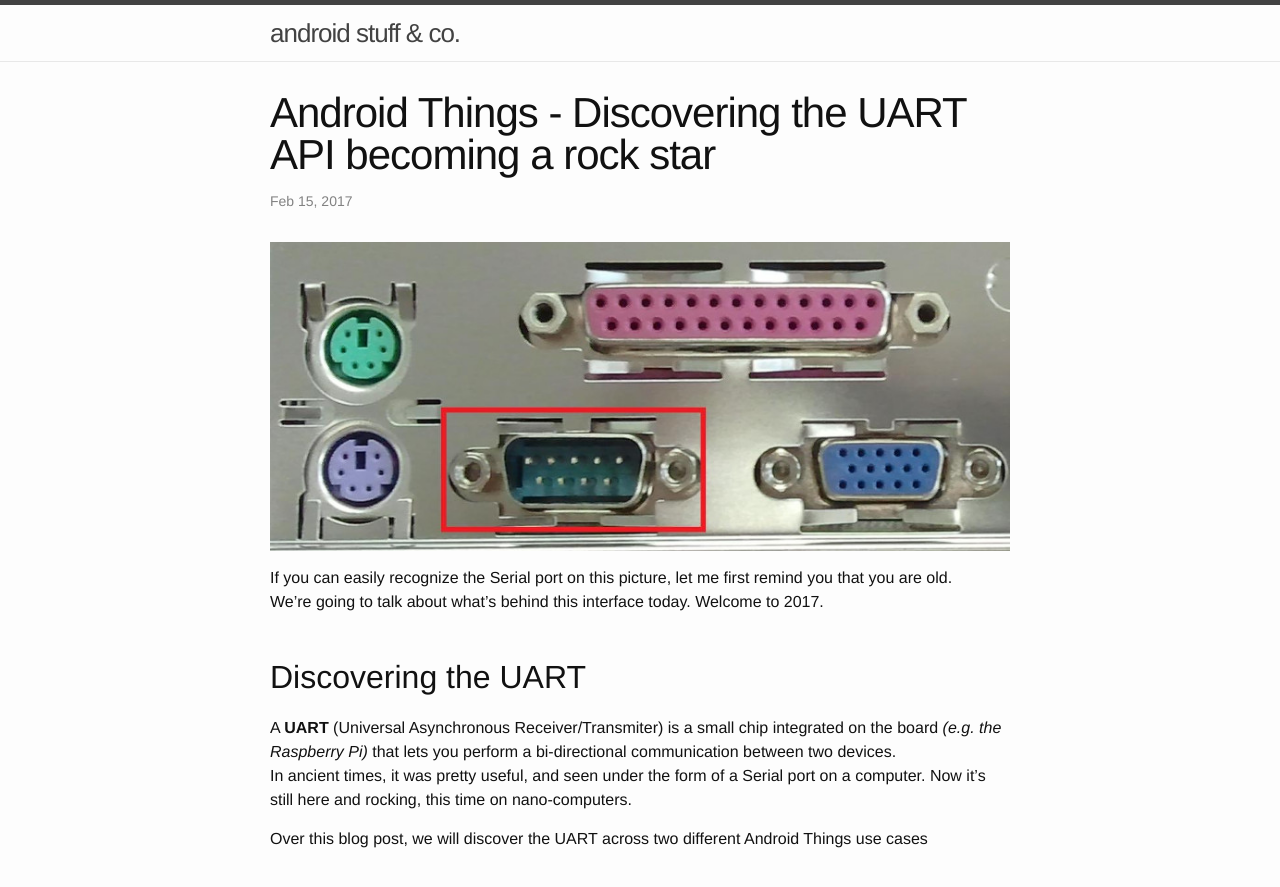
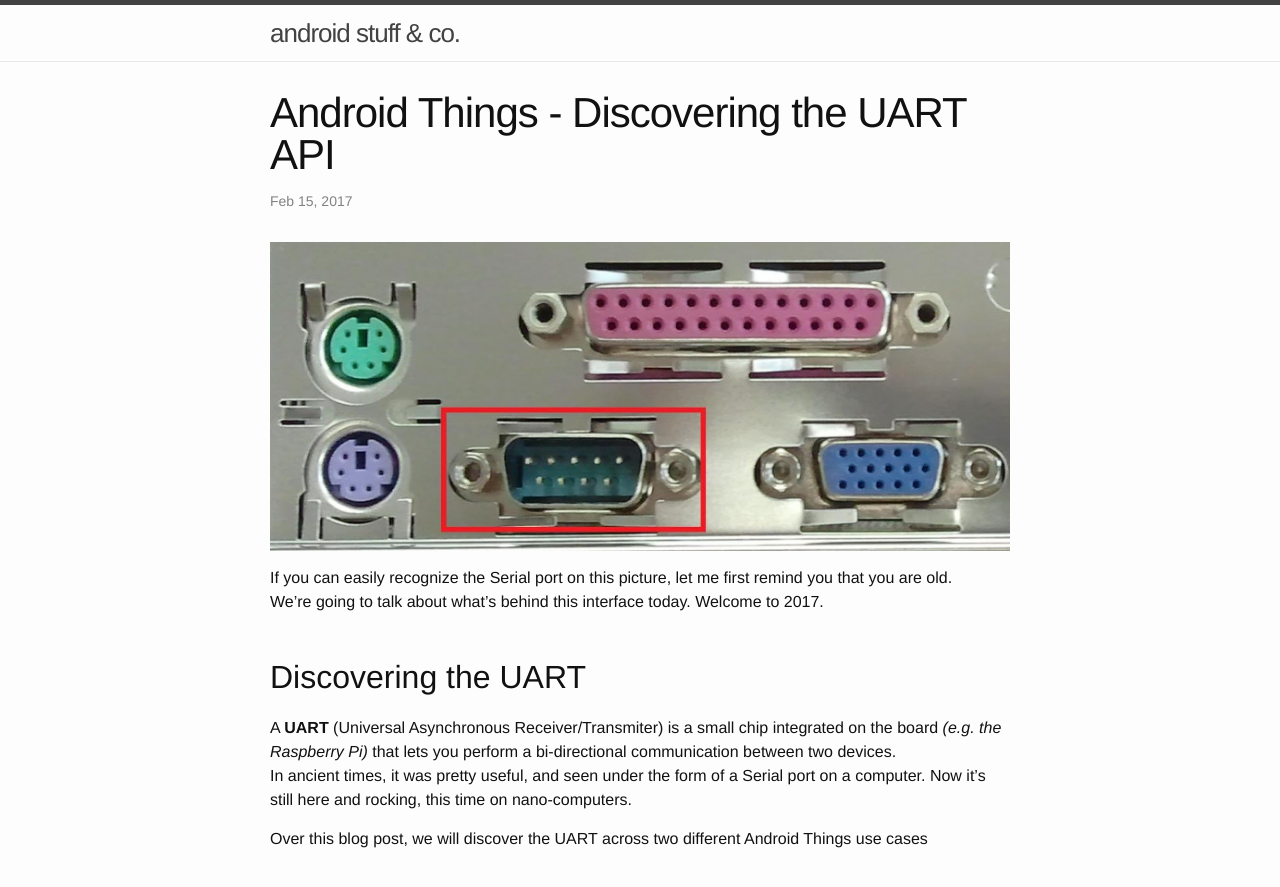
Before and after one commit to Nilhcem/nilhcem.github.io, a Jekyll site: the page built from _posts/2017-02-15-android-things-uart.md, in a window 1280 px wide and 900 px high. Shown: the top 887 px of the window. Built offline with Jekyll 4.4.1, drawn with Linux system fonts in a browser that asks for light colours; comment, search, counter and statistics services are not loaded.

Commit message:
Slightly update post title

```diff
--- a/_posts/2017-02-15-android-things-uart.md
+++ b/_posts/2017-02-15-android-things-uart.md
@@ -1,6 +1,6 @@
 ---
 layout: post
-title:  Android Things - Discovering the UART API becoming a rock star
+title:  Android Things - Discovering the UART API
 permalink: android-things/discovering-the-UART-api
 date: 2017-02-15
 comments: true
```
